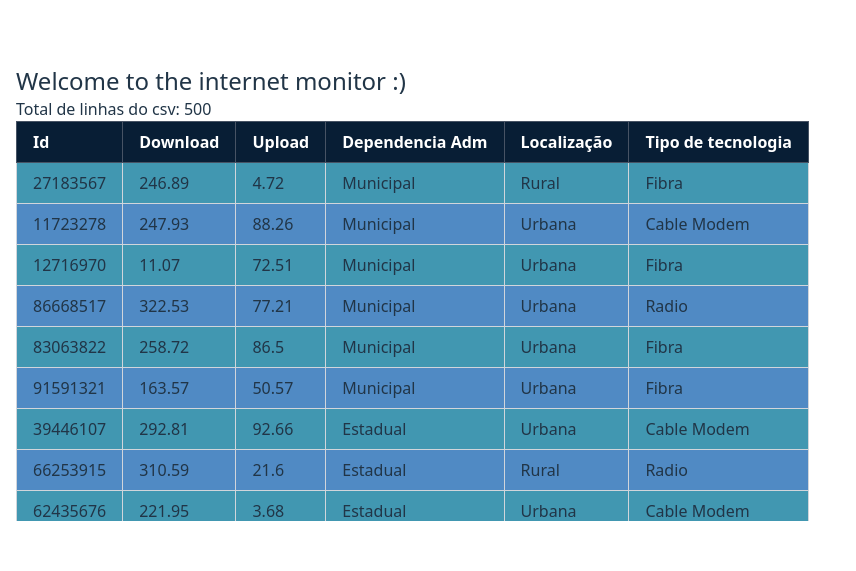
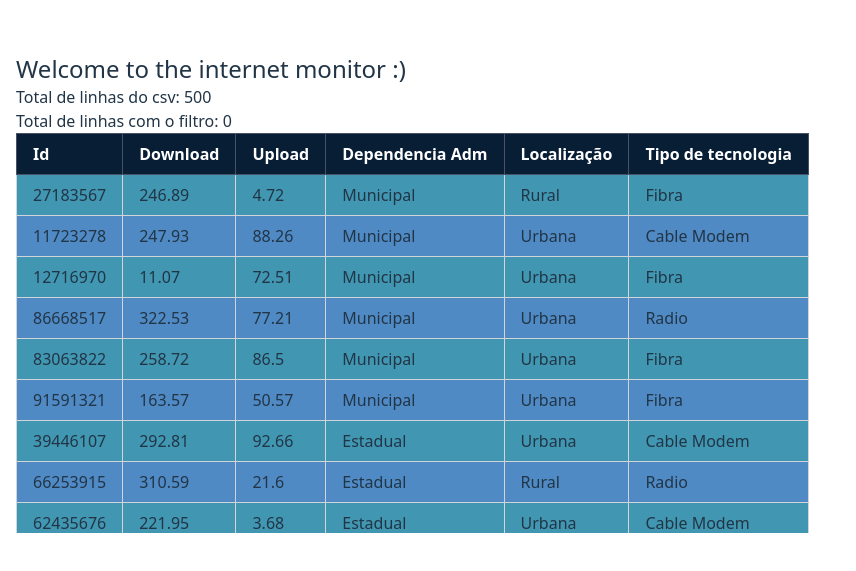
Before and after one commit to isabellacpmelo/the-internet-monitor, a React (Vite) app: page / in a window 1280 px wide. Shown: the part 107-678 px from the top of the page, without its empty margins (0-856 px from the left). Built offline with nearby package versions, Linux system fonts and the light colour scheme.

Commit message:
feat: implement MainTemplate component with dataset loading and error handling

```diff
--- a/src/App.tsx
+++ b/src/App.tsx
@@ -1,25 +1,7 @@
-import { DatasetTable } from './components/DatasetTable'
-import { useDatasetCsv } from './hooks/useDatasetCsv'
+import MainTemplate from './templates/MainTemplate'
 
 function App() {
-  const datasetFilePath = '/src/assets/csv/internet-dataset.csv'
-  const { data, loading, error } = useDatasetCsv(datasetFilePath)
-
-  if (loading) {
-    return <div>Carregando dados...</div>
-  }
-
-  if (error) {
-    return <div>Error: {error}</div>
-  }
-
-  return (
-    <div className='p-4'>
-      <h1 className='text-2xl'>Welcome to the internet monitor :)</h1>
-      <p>Total de linhas do csv: {data.length}</p>
-      <DatasetTable dataset={data} />
-    </div>
-  )
+  return <MainTemplate />
 }
 
 export default App
--- /dev/null
+++ b/src/templates/MainTemplate/index.tsx
@@ -0,0 +1,26 @@
+import { DatasetTable } from '../../components/DatasetTable'
+import { useDatasetCsv } from '../../hooks/useDatasetCsv'
+
+function MainTemplate() {
+  const datasetFilePath = '/src/assets/csv/internet-dataset.csv'
+  const { data, loading, error } = useDatasetCsv(datasetFilePath)
+
+  if (loading) {
+    return <div>Carregando dados...</div>
+  }
+
+  if (error) {
+    return <div>Error: {error}</div>
+  }
+
+  return (
+    <div className='p-4'>
+      <h1 className='text-2xl'>Welcome to the internet monitor :)</h1>
+      <p>Total de linhas do csv: {data.length}</p>
+      <p>Total de linhas com o filtro: {0}</p>
+      <DatasetTable dataset={data} />
+    </div>
+  )
+}
+
+export default MainTemplate
```
